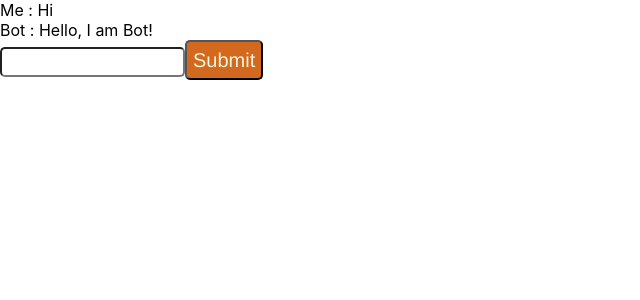
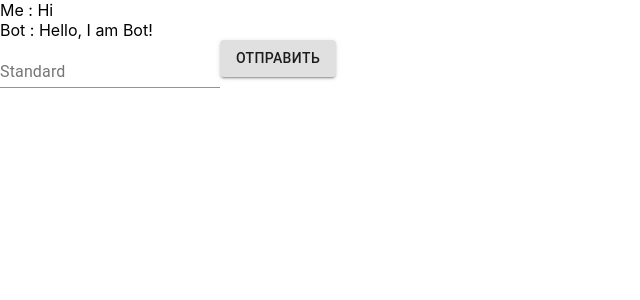
Before and after one commit to Sevasanas/library, a React (Create React App) app: page / in a window 1280 px wide. Shown: the top 300 px of the page, without its empty margins (0-640 px from the left). Built offline with nearby package versions, Linux system fonts and the light colour scheme.

Commit message:
changed form, added autofocus to the text field

```diff
--- a/src/Components/Form/form.css
+++ /dev/null
@@ -1,13 +0,0 @@
-.field {
-    border-radius: 5px;
-    height: 24px;
-}
-
-.button {
-   height: 40px;
-    border-radius: 5px;
-    background-color: chocolate;
-    color: beige;
-    font-family: 'Franklin Gothic Medium', 'Arial Narrow', Arial, sans-serif;
-    font-size: 20px;
-}
--- a/src/Components/Form/index.js
+++ b/src/Components/Form/index.js
@@ -1,8 +1,16 @@
-import React, { useState } from 'react'
-import './form.css'
+import React, { useEffect, useState, useRef } from 'react'
+import { Button } from '@material-ui/core';
+import { TextField } from '@material-ui/core';
 
 export const Form = ({ onSendMessage }) => {
     const [value, setValue] = useState('');
+
+    const inputRef = useRef(null);
+    useEffect(() => {
+        if(inputRef.current) {
+            inputRef.current?.focus();
+        }
+    }, []);
 
     const handleChange = (e) => {
         setValue(e.target.value);
@@ -20,8 +28,8 @@ export const Form = ({ onSendMessage }) => {
 
     return(
         <form onSubmit={handleSubmit}>
-            <input className="field" type="text" value={value} onChange={handleChange} />
-            <input className="button" type="submit" />
+            <TextField type="text" ref={inputRef} id="standard-basic" label="Standard" value={value} onChange={handleChange} />
+            <Button type="submit" variant="contained">Отправить</Button>
         </form>
     )
 }
```
